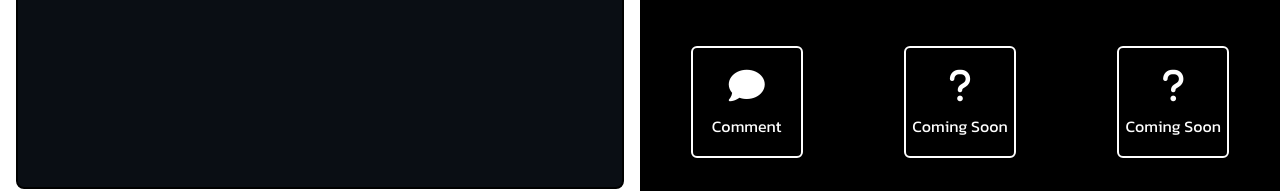
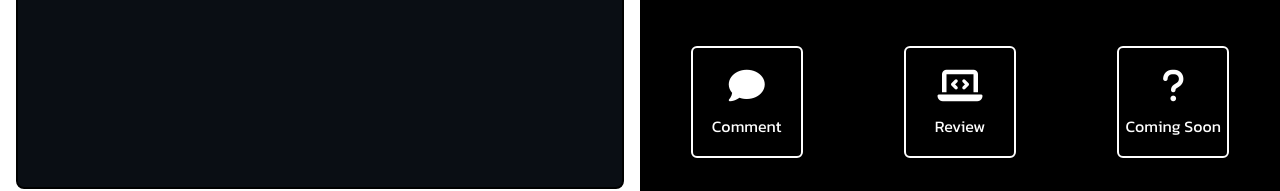
Before and after one commit to Abhishek-Dobliyal/CodeGPT, a Vue app: page /playground in a window 1280 px wide. Shown: the part 262-453 px from the top of the page. Built offline with nearby package versions, Linux system fonts and the light colour scheme.

Commit message:
Review feature

```diff
--- a/src/components/Header.vue
+++ b/src/components/Header.vue
@@ -12,7 +12,7 @@
 
 <script setup>
 import VueWriter from "vue-writer";
-const headerArr = ["Comment", "Refactor", "Prettify", "Convert"];
+const headerArr = ["Comment", "Refactor", "Prettify", "Convert", "Review"];
 </script>
 
 <style scoped>
--- a/src/components/InfoText.vue
+++ b/src/components/InfoText.vue
@@ -1,6 +1,6 @@
 <template>
   <div
-    class="flex items-center my-10 mx-5 sm:mt-16 sm:mx-7 space-x-5 justify-start text-left"
+    class="flex items-center mt-8 my-7 mx-5 sm:mt-12 sm:mx-7 sm:my-7 space-x-5 justify-start text-left"
   >
     <i :class="`${iconStyle} text-4xl`"></i>
     <p class="text-lg mx-2 animate__fadeInRight">{{ text }}</p>
--- a/src/views/HomeView.vue
+++ b/src/views/HomeView.vue
@@ -56,6 +56,10 @@ const infoButtonContent = {
     iconStyle: "fa-solid fa-arrows-rotate",
     text: "Convert your logic written in one language to another",
   },
+  review: {
+    iconStyle: "fa-solid fa-laptop-code",
+    text: "Code reviews on the fly",
+  },
 };
 </script>
 
--- a/src/views/PlaygroundView.vue
+++ b/src/views/PlaygroundView.vue
@@ -63,8 +63,8 @@
           value="comment"
         ></PlaygroundButton>
         <PlaygroundButton
-          text="Coming Soon"
-          iconStyle="fa-solid fa-question"
+          text="Review"
+          iconStyle="fa-solid fa-laptop-code"
         ></PlaygroundButton>
         <PlaygroundButton
           text="Coming Soon"
```
